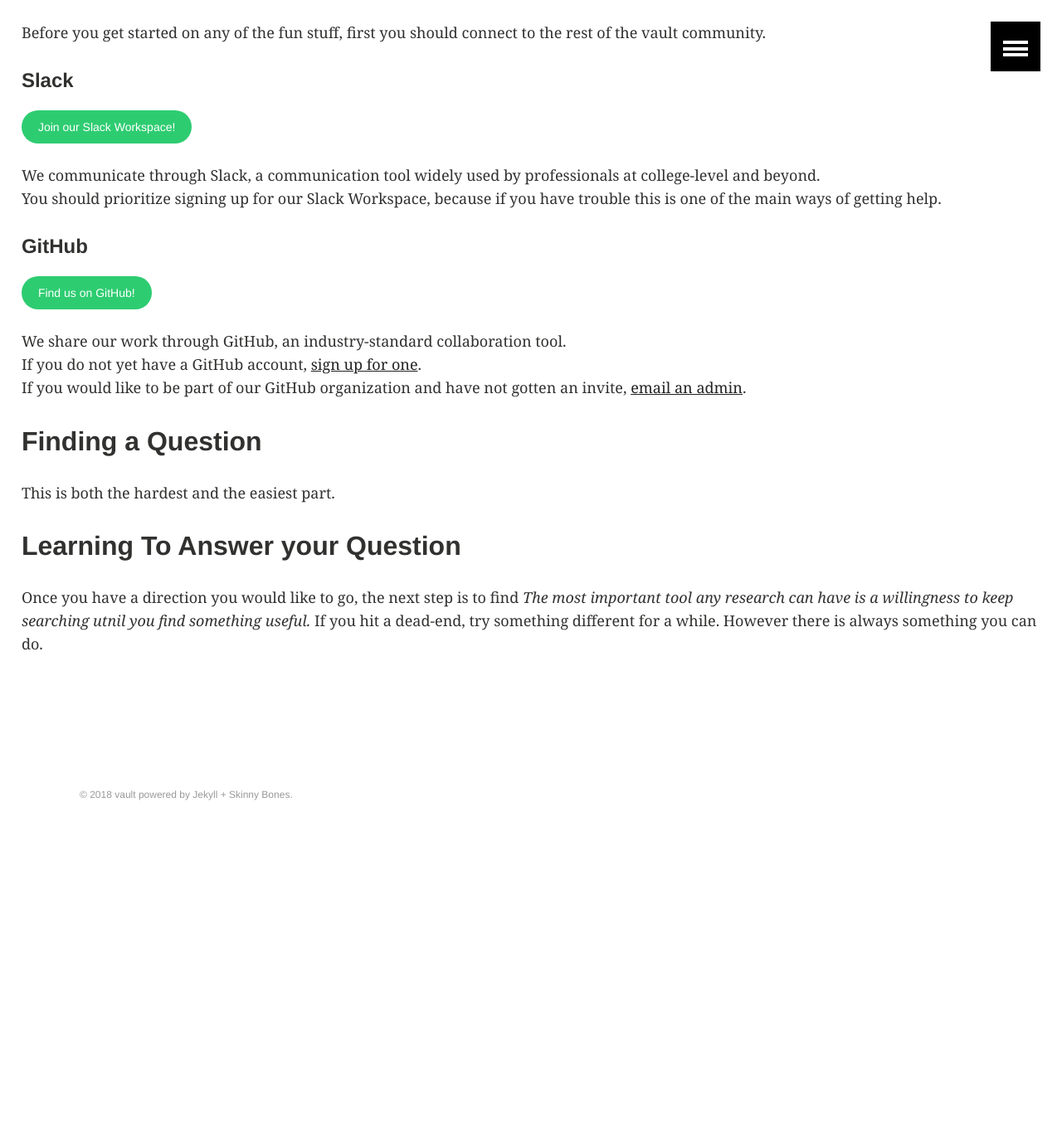
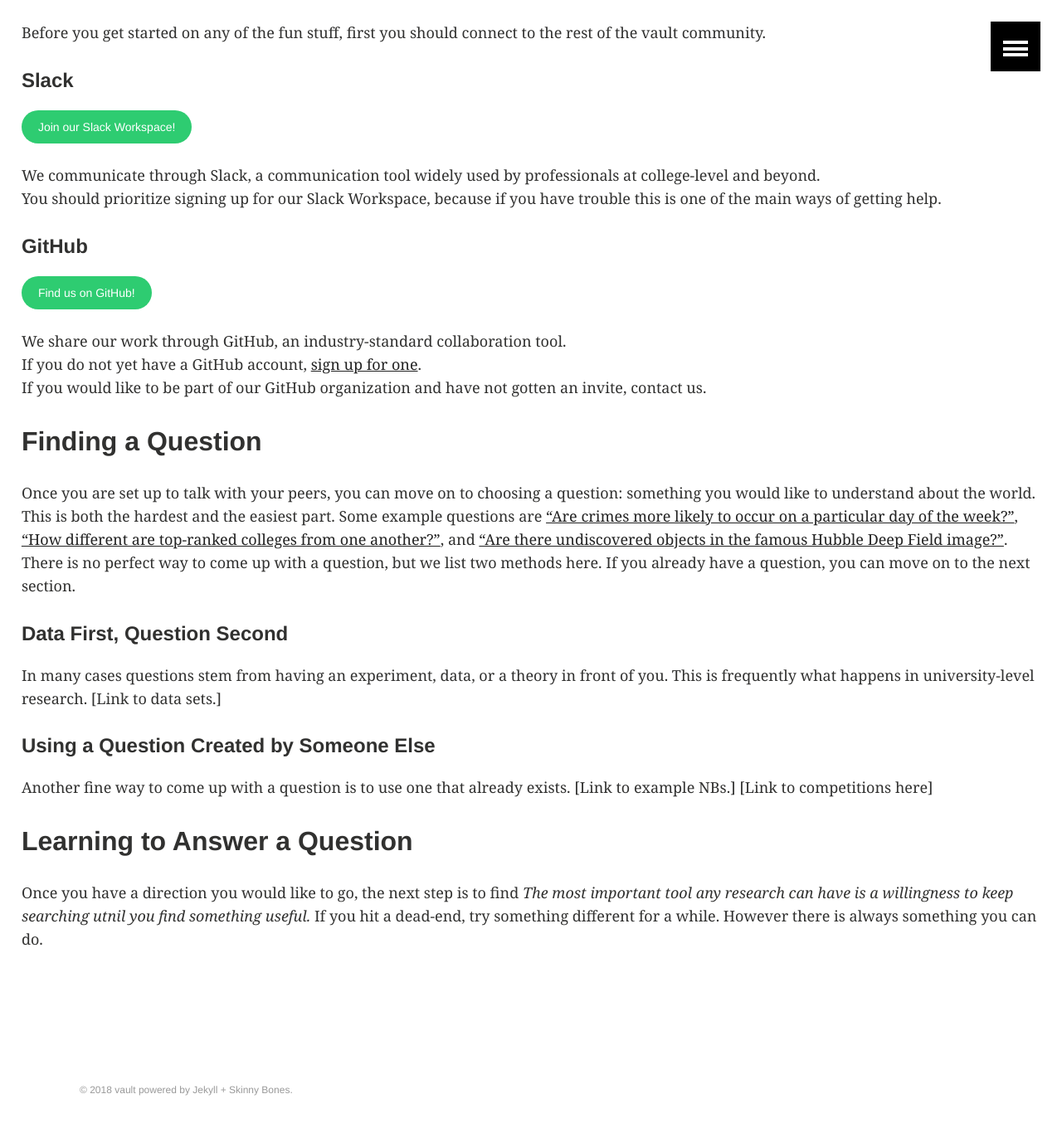
Before and after one commit to avault/avault.github.io, a Jekyll site: the page built from getting-started.md, in a window 1280 px wide and 1400 px high, scrolled down 475 px. Shown: the top 1360 px of the window at 83% size. Built offline with Jekyll 4.4.1, drawn with Linux system fonts in a browser that asks for light colours; before the commit the page ends 1519 px from its top, so only the background shows below that; some of the changed text lies outside the part shown.

Commit message:
Added some more text to the Getting Started page.

```diff
--- a/_data/navigation.yml
+++ b/_data/navigation.yml
@@ -8,3 +8,7 @@
 - title: Resources
   url: /resources/
   excerpt: A pool of potentially useful resources.
+
+- title: Student Work
+  url: https://github.com/avault/
+  excerpt: Analysis done by students.
--- a/getting-started.md
+++ b/getting-started.md
@@ -36,13 +36,29 @@ You should prioritize signing up for our Slack Workspace, because if you have tr
 </a>
 We share our work through GitHub, an industry-standard collaboration tool.
 If you do not yet have a GitHub account, [sign up for one](https://github.com/).
-If you would like to be part of our GitHub organization and have not gotten an invite, [email an admin](zachary.h.hafen@gmail).
+If you would like to be part of our GitHub organization and have not gotten an invite, contact us.
 
 ## Finding a Question
 
+Once you are set up to talk with your peers, you can move on to choosing a question:
+something you would like to understand about the world.
 This is both the hardest and the easiest part.
+Some example questions are ["Are crimes more likely to occur on a particular day of the week?"](https://github.com/avault/chicago_crime/blob/master/Chicago-crime.ipynb),
+["How different are top-ranked colleges from one another?"](https://github.com/avault/higher-ed-exploration/blob/master/analysis.ipynb), and ["Are there undiscovered objects in the famous Hubble Deep Field image?"](https://github.com/avault/deep-field/blob/master/hubble_data_analysis.ipynb).
+There is no perfect way to come up with a question, but we list two methods here.
+If you already have a question, you can move on to the next section.
 
-## Learning To Answer your Question
+#### Data First, Question Second
+In many cases questions stem from having an experiment, data, or a theory in front of you.
+This is frequently what happens in university-level research.
+[Link to data sets.]
+
+#### Using a Question Created by Someone Else
+Another fine way to come up with a question is to use one that already exists.
+[Link to example NBs.]
+[Link to competitions here]
+
+## Learning to Answer a Question
 
 Once you have a direction you would like to go, the next step is to find
 _The most important tool any research can have is a willingness to keep searching utnil you find something useful._
```
